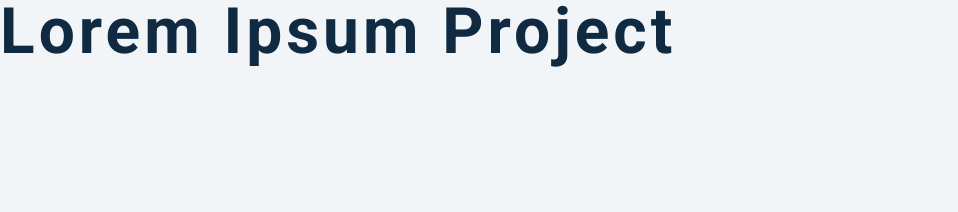
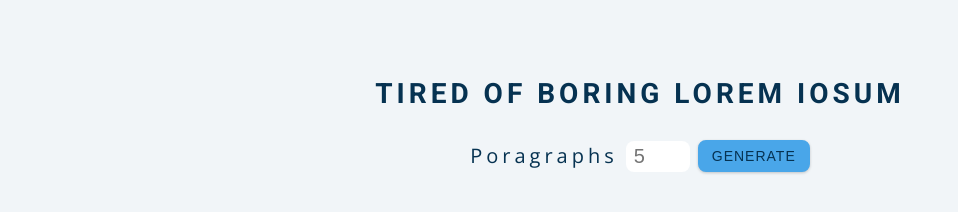
Before and after one commit to BeataJ/lorem, a plain HTML site: page index.html in a window 1280 px wide. Shown: the whole page, without its empty margins (0-958 px from the left). Drawn offline with nearby package versions, Linux system fonts and the light colour scheme.

Commit message:
add section h3 form with label input button

```diff
--- a/index.html
+++ b/index.html
@@ -11,6 +11,13 @@
     <script src="app.js" defer></script>
   </head>
   <body>
-    <h1>lorem ipsum project</h1>
+    <section class="section-center">
+      <h3>tired of boring lorem iosum</h3>
+      <form class="lorem-form">
+        <label for="amount">poragraphs</label>
+        <input type="number" name="amount" id="amount" placeholder="5" />
+        <button type="submit" class="btn">generate</button>
+      </form>
+    </section>
   </body>
 </html>
```
